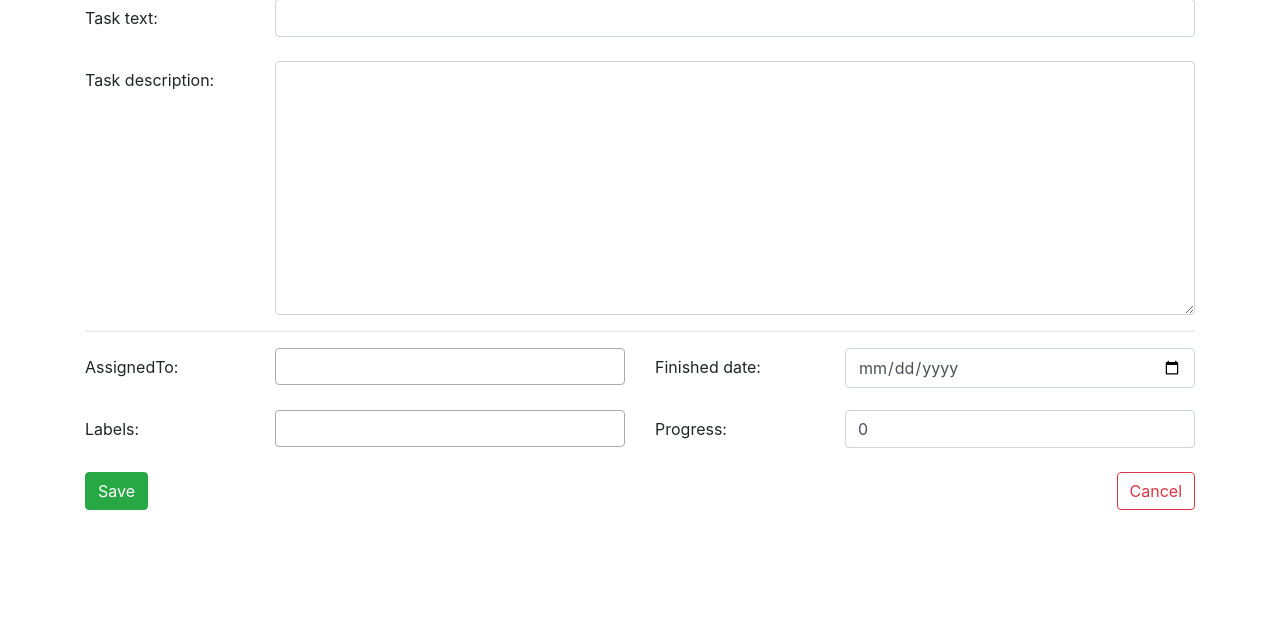
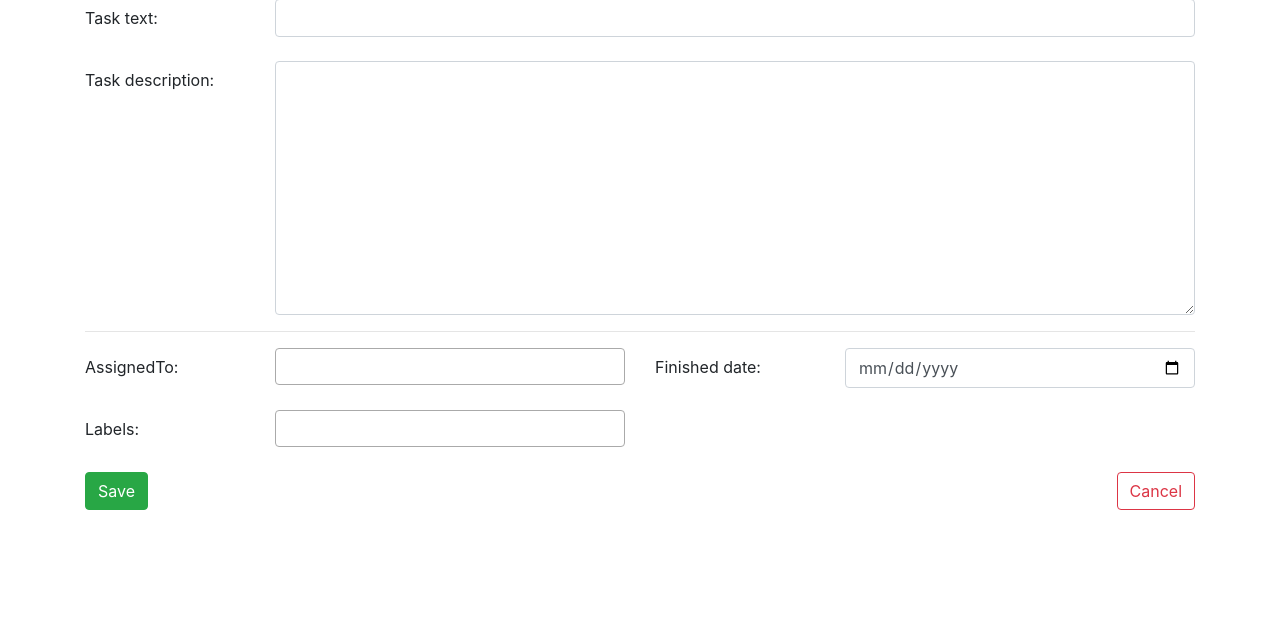
Before and after one commit to phiphi282/Frudo, a Django app: page /tasks/create/ in a window 1280 px wide. Shown: the part 113-730 px from the top of the page. Run offline with Django 3.2, Linux system fonts and the light colour scheme; the visitor is signed in with stand-in values (Sample User, id 1); data comes from the database, SQL or seed files in the repository; data that the repository does not hold is empty; some libraries are stand-ins or nearby versions.

Commit message:
removed progress bar, closes #36

```diff
--- a/Django/tasks/forms.py
+++ b/Django/tasks/forms.py
@@ -54,11 +54,10 @@ class CreateTaskForm(forms.ModelForm):
     """
     class Meta:
         model = Task
-        fields = ['task_text', 'task_description', 'finished_date', 'assignedTo', 'labels', 'important', 'progress']
+        fields = ['task_text', 'task_description', 'finished_date', 'assignedTo', 'labels', 'important']
 
     task_text = forms.CharField(widget=forms.TextInput(attrs={'class':'form-control'}))
     task_description = forms.CharField(widget=forms.Textarea(attrs={'class':'form-control'}))
-    progress = forms.IntegerField(widget=forms.NumberInput(attrs={'class':'form-control', 'value':'0'}))
     #assignedTo = forms.MultiWidget(widget=forms.CheckboxSelectMultiple(attrs={'class':'js-example-basic-multiple'}))
 
     def clean_finished_date(self):
--- a/Django/tasks/models.py
+++ b/Django/tasks/models.py
@@ -42,7 +42,6 @@ class Task(models.Model):
     important = models.BooleanField()
     assignedTo = models.ManyToManyField(User, blank=True)
     labels = models.ManyToManyField(Label, blank=True)
-    progress = models.IntegerField(default=0, validators=[MinValueValidator(0), MaxValueValidator(100)])
 
     def __str__(self):
         return self.task_text
--- a/Django/tasks/templates/tasks/edittask.html
+++ b/Django/tasks/templates/tasks/edittask.html
@@ -42,10 +42,6 @@
 				{% endfor %}
 				</select>
 			</div>
-			<label for={{ form.progress.id_for_label }} class="col-sm-2 col-form-label">{{ form.progress.label_tag }}</label>
-			<div class="col-sm-4">
-				{{ form.progress }}
-			</div>
 		</div>
 		<input class="btn btn-success" type="submit" value="Save" />
 		<button type="button" class="btn btn-outline-danger float-right" onclick="location.href= '{% url 'tasks:index' %}';">Cancel</button>
--- a/Django/tasks/templates/tasks/index.html
+++ b/Django/tasks/templates/tasks/index.html
@@ -36,12 +36,6 @@
 									</span>
 									{% endfor %}
 								</div>
-								<!-- Progress -->
-								<div class="col-sm-4 d-none d-sm-block">
-									<div class="progress">
-	 									<div class="progress-bar" role="progressbar" style="width: {{ task.progress }}%;" aria-valuenow="{{ task.progress }}" aria-valuemin="0" aria-valuemax="100"></div>
-									</div>
-								</div>
 							</div>
 						</div>
 						<!-- In the future, we might use a label for important tasks -->
--- a/Django/tasks/templates/tasks/newtask.html
+++ b/Django/tasks/templates/tasks/newtask.html
@@ -45,10 +45,6 @@
 				{% endfor %}
 				</select>
 			</div>
-			<label for={{ form.progress.id_for_label }} class="col-sm-2 col-form-label">{{ form.progress.label_tag }}</label>
-			<div class="col-sm-4">
-				{{ form.progress }}
-			</div>
 		</div>
 		<input class="btn btn-success" type="submit" value="Save" />
 		<button type="button" class="btn btn-outline-danger float-right" onclick="location.href= '{% url 'tasks:index' %}';">Cancel</button>
```
Also changed, not shown: Django/tasks/migrations/0013_remove_task_progress.py (added).
